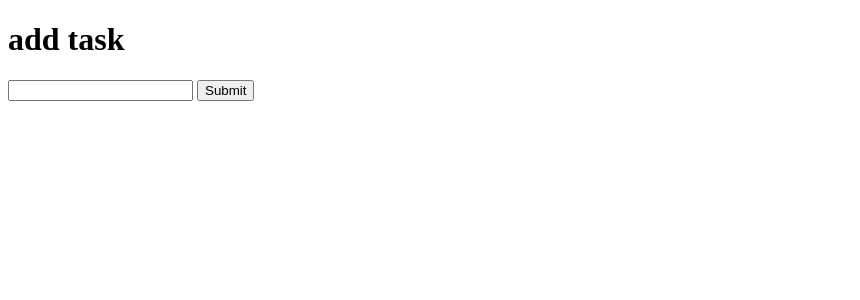
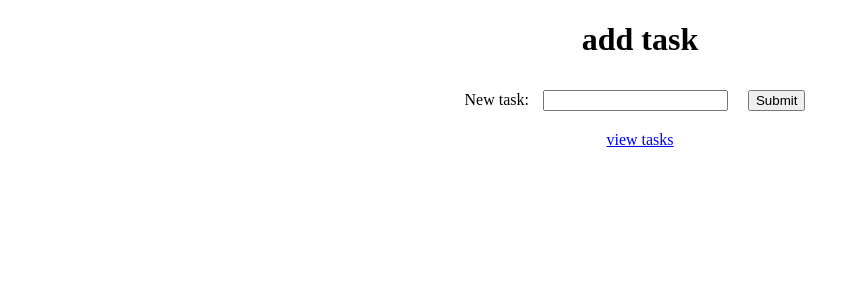
Before and after one commit to Hani0101/CS50-s-Web-Programming, a Django app: page /tasks/add in a window 1280 px wide. Shown: the top 300 px of the page, without its empty margins (0-860 px from the left). Run offline with Django 5.2, Linux system fonts and the light colour scheme.

Commit message:
Forms and Sessions in Django

```diff
--- a/lecture3/tasks/templates/tasks/add.html
+++ b/lecture3/tasks/templates/tasks/add.html
@@ -1,9 +1,33 @@
 {%extends "tasks/layout.html"%}
 
 {% block body %}
+
+    <style>
+        h1{
+            text-align: center;
+        }
+        form{
+            display: flex;
+            align-items: center;
+            justify-content: center;
+        }
+        input{
+            margin: 10px;
+        }
+        a{
+            margin-top: 10px;
+            display: flex;
+            align-items: center;
+            justify-content: center;
+         }
+    </style>
     <h1>add task</h1>
-    <form>
-        <input type="text", name="task">
+    <form action="{% url 'tasks:add' %}" method="post">
+        {% csrf_token %}
+
+        {{ form }}
+
         <input type="submit">
     </form>
+    <a href="{% url 'tasks:index' %}">view tasks</a>
 {% endblock %}
--- a/lecture3/tasks/templates/tasks/index.html
+++ b/lecture3/tasks/templates/tasks/index.html
@@ -5,6 +5,9 @@
     <ul>
         {% for task in tasks %}
         <li>{{ task }}</li>
+        {% empty %}
+            <li>No tasks are added.</li>
         {% endfor %}
     </ul>
+    <a href="{% url 'tasks:add' %}">Add a new task</a>
     {% endblock %}
--- a/lecture3/tasks/urls.py
+++ b/lecture3/tasks/urls.py
@@ -1,6 +1,7 @@
 from django.urls import path
 from . import views
 
+app_name = "tasks"
 urlpatterns = [
     path("", views.index, name="index"),
     path("add", views.add, name="add")
--- a/lecture3/tasks/views.py
+++ b/lecture3/tasks/views.py
@@ -1,11 +1,33 @@
 from django.shortcuts import render
+from django import forms
+from django.http import HttpResponseRedirect
+from django.urls import reverse
 
 
 tasks = ["foo", "bar", "baz"]
+
+class NewTaskForm(forms.Form):
+    task = forms.CharField(label = "New task")
+
 # Create your views here.
 def index(request):
+    if "tasks" not in request.session:
+        request.session["tasks"] = []
     return render(request, "tasks/index.html", {
-        "tasks": tasks
+        "tasks":  request.session["tasks"]
     })
+
 def add(request):
-    return render(request, "tasks/add.html")
+    if request.method == "POST":
+        form = NewTaskForm(request.POST)
+        if form.is_valid():
+            task = form.cleaned_data["task"]
+            request.session["tasks"] += [task]
+            return HttpResponseRedirect(reverse("tasks:index"))
+        else:
+            return render(request, "tasks/add.html", {
+                "form":form
+            })
+    return render(request, "tasks/add.html", {
+        "form": NewTaskForm()
+    })
```
Also changed, not shown: lecture3/db.sqlite3.
